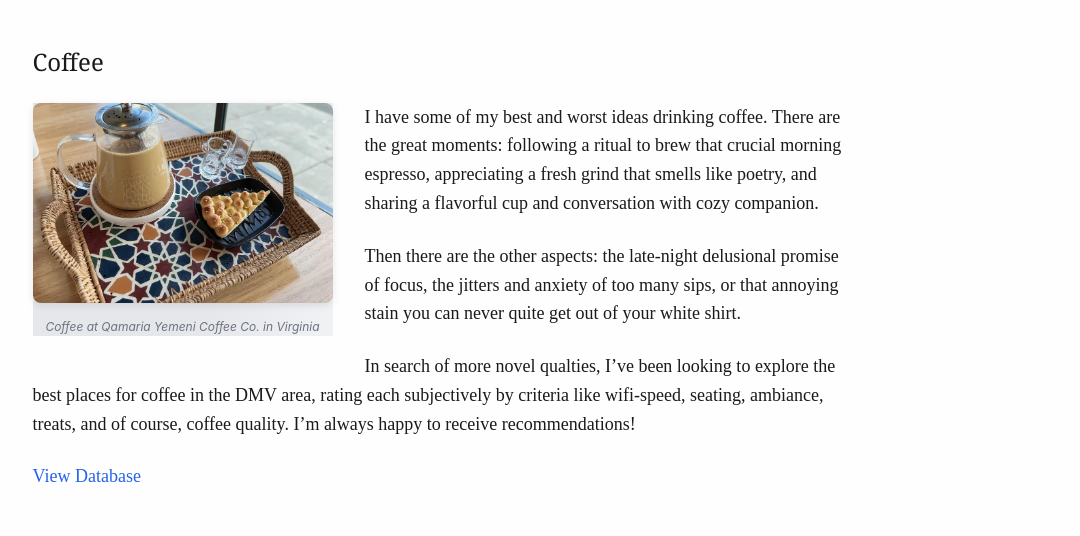
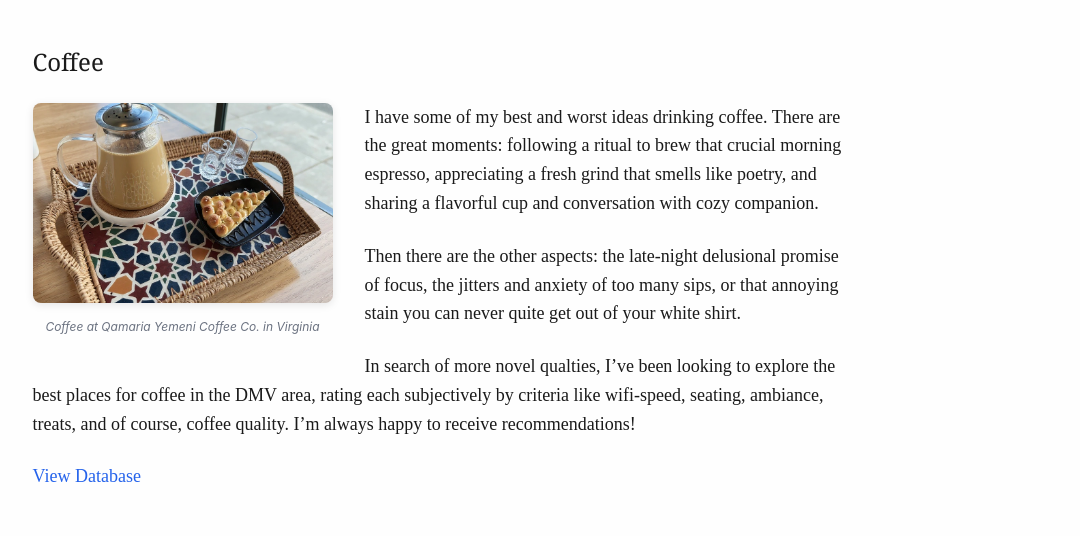
Before and after one commit to keenlychuang/keenlychuang.github.io, a plain HTML site: page life.html in a window 1280 px wide. Shown: the part 245-781 px from the top of the page, without its empty margins (195-1275 px from the left). Drawn offline with Linux system fonts and the light colour scheme.

Commit message:
fix load issue

```diff
--- a/css/keen.css
+++ b/css/keen.css
@@ -642,6 +642,12 @@ footer {
   opacity: 1;
 }
 
+.life-image.loaded,
+.profile-photo.loaded {
+    background: none;
+    animation: none;
+}
+
 @keyframes shimmer {
   0% { background-position: -200% 0; }
   100% { background-position: 200% 0; }
--- a/js/main.js
+++ b/js/main.js
@@ -45,14 +45,18 @@ function updateProfilePhoto(isDark) {
     }
 }
 
-// Image loading handler
 function handleImageLoad() {
     document.querySelectorAll('img').forEach(img => {
-        if (img.complete) {
+        if (img.complete && img.naturalHeight !== 0) {
             img.classList.add('loaded');
+            // Also remove shimmer from parent container
+            const container = img.closest('.life-image, .profile-photo');
+            if (container) container.classList.add('loaded');
         } else {
             img.addEventListener('load', () => {
                 img.classList.add('loaded');
+                const container = img.closest('.life-image, .profile-photo');
+                if (container) container.classList.add('loaded');
             });
         }
     });
```
